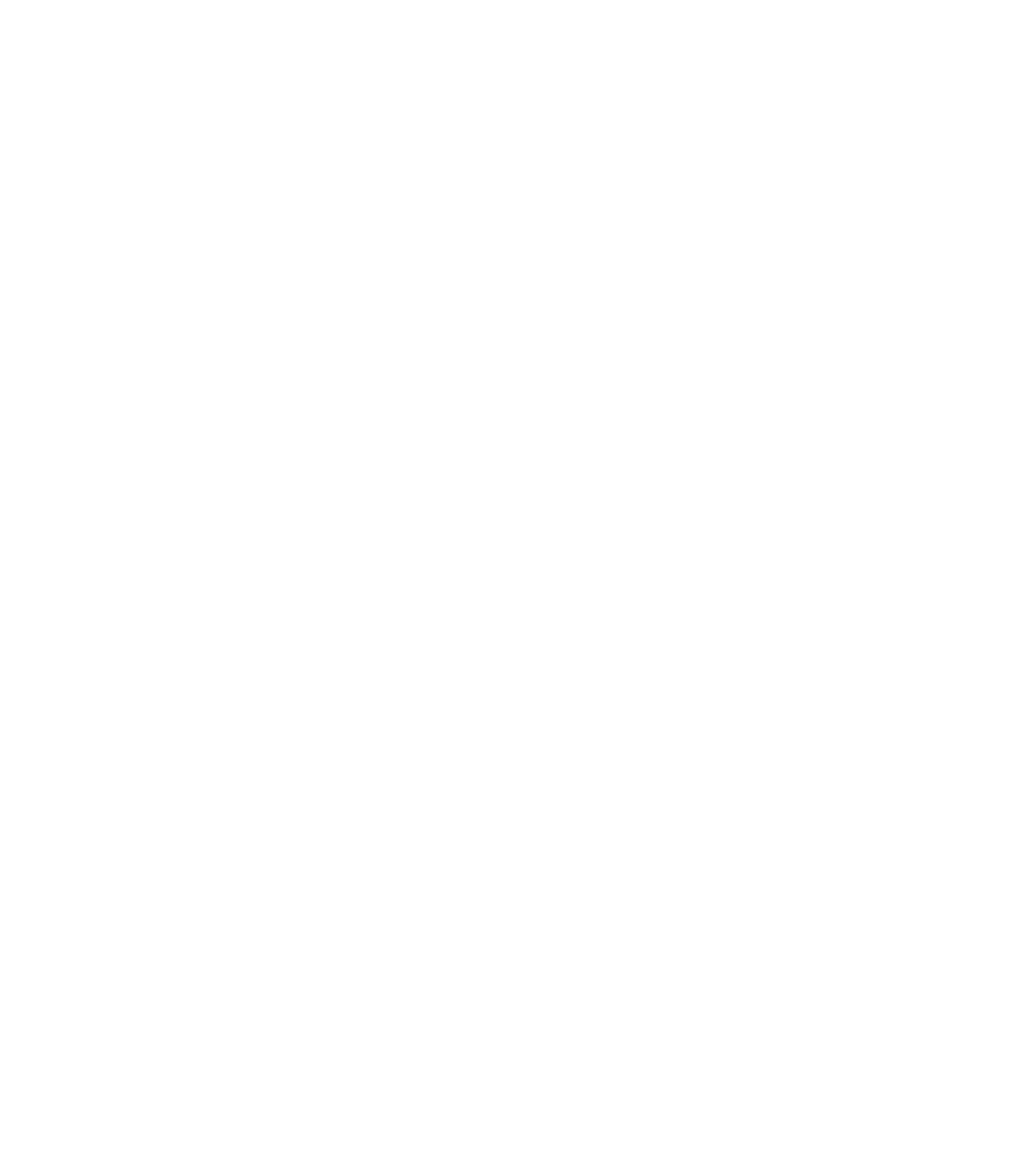
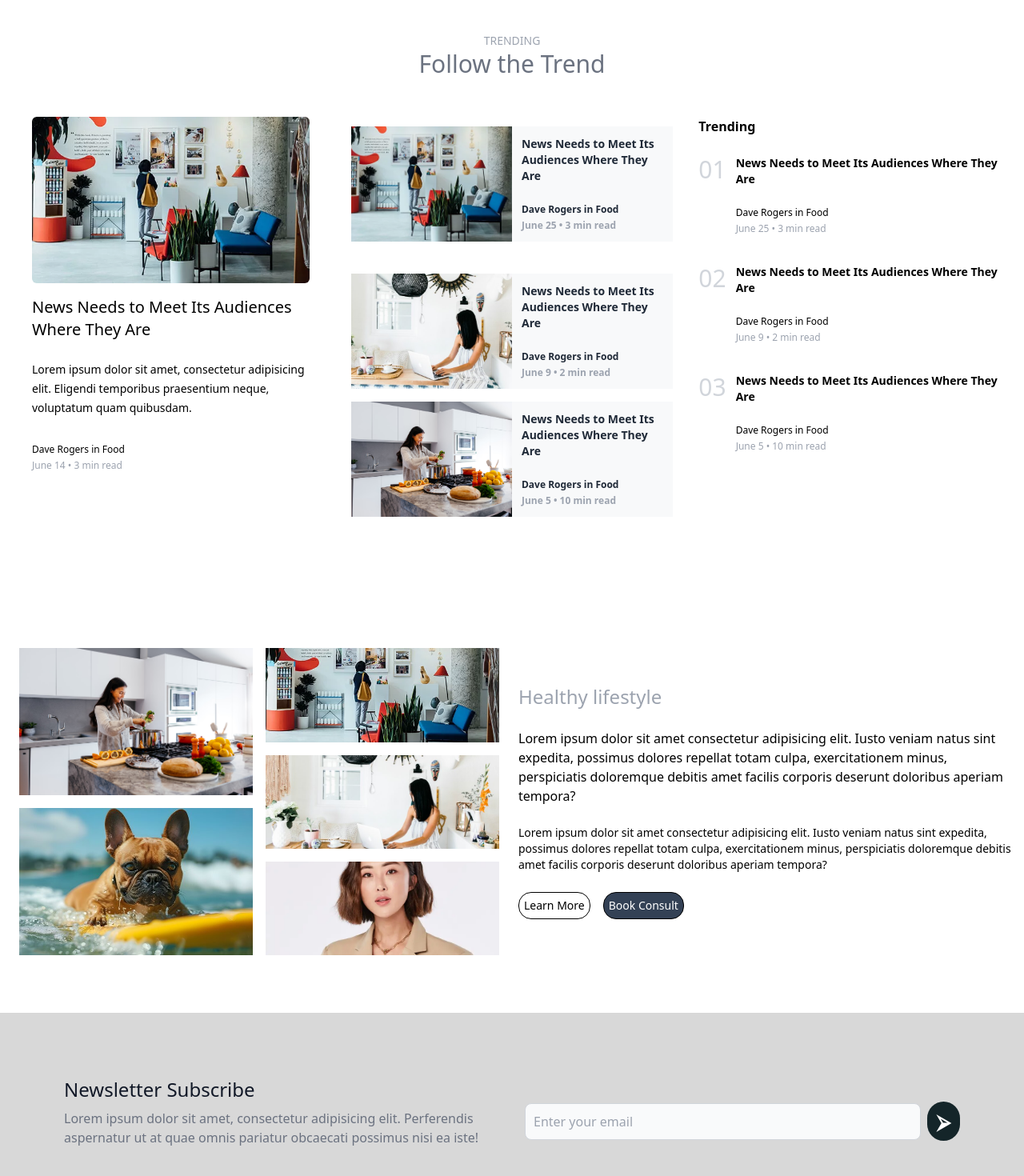
Before and after one commit to MorinaElsa/Vue-Tailwind-VlogTemplate, a Vue app: page / in a window 1280 px wide. Shown: the part 1103-2573 px from the top of the page at 80% size. Before the commit the page ends 1101 px from the top, so only its background shows below. Built offline with nearby package versions, Linux system fonts and the light colour scheme; the HTML template or start-up script is replaced by a standard one.

Commit message:
Adding Health and minor changes

```diff
--- a/src/App.vue
+++ b/src/App.vue
@@ -1,17 +1,19 @@
 <script setup>
+
+import { ref } from 'vue';
   import HomeVue from './components/Home.vue';
   import NavBar from './components/NavBar.vue';
+import SubscribeVue from './components/Subscribe.vue';
+import HealthVue from './components/Health.vue';
+import EditorsPickVue from './components/EditorsPick.vue';
 
-  import { ref } from 'vue';
-
-  const isMenuOpen = ref(false);
-
-  function toggleMenu() {
-    isMenuOpen.value = !isMenuOpen.value;
-  }
 </script>
 
 <template>
-  <NavBar :isMenuOpen="isMenuOpen" :toggleMenu="toggleMenu" />
+  <NavBar />
   <HomeVue />
+  <EditorsPickVue />
+  <HealthVue />
+  <SubscribeVue />
+
 </template>
--- /dev/null
+++ b/src/assets/data/editorsPickData.js
@@ -0,0 +1,37 @@
+import imgVlogFirst from "../img/vlog1.png";
+import imgVlogSecond from "../img/vlog2.jpg";
+import imgCooking from "../img/cook.png";
+const data = [
+  {
+    id: "01",
+    image: imgVlogFirst,
+    title: "News Needs to Meet Its Audiences Where They Are",
+    titleLink: "https://preview.colorlib.com/theme/meranda/blog-single.html",
+    name: " Dave Rogers",
+    date: "June 25",
+    icon: "•",
+    readMinutes: " 3 min read",
+  },
+  {
+    id: "02",
+    image: imgVlogSecond,
+    title: "News Needs to Meet Its Audiences Where They Are",
+    titleLink: "https://preview.colorlib.com/theme/meranda/blog-single.html",
+    name: " Dave Rogers",
+    date: "June 9",
+    icon: "•",
+    readMinutes: " 2 min read",
+  },
+  {
+    id: "03",
+    image: imgCooking,
+    title: "News Needs to Meet Its Audiences Where They Are",
+    titleLink: "https://preview.colorlib.com/theme/meranda/blog-single.html",
+    name: " Dave Rogers",
+    date: "June 5",
+    icon: "•",
+    readMinutes: " 10 min read",
+  },
+];
+
+export default data;
--- /dev/null
+++ b/src/components/EditorsPick.vue
@@ -0,0 +1,92 @@
+<template>
+  <div class="site-section mb-20 mt-20">
+    <div class="text-center mb-12">
+      <span class="text-sm text-gray-400 font-medium uppercase">
+        Trending
+      </span>
+      <h2 class="text-3xl text-gray-500">Follow the Trend</h2>
+    </div>
+    <div class="max-w-screen-xl mx-auto lg:flex lg:flex-row sm:flex-col">
+      <div class="lg:w-1/3 w-full px-10 mb-8 lg:mb-0">
+        <img class="w-full rounded-md mb-4" :src="imgVlog1" alt="Vlog post" />
+        <h2 class="font-medium text-xl mb-6">
+          News Needs to Meet Its Audiences Where They Are
+        </h2>
+        <p class="mb-8 text-sm leading-6">
+          Lorem ipsum dolor sit amet, consectetur adipisicing elit. Eligendi
+          temporibus praesentium neque, voluptatum quam quibusdam.
+        </p>
+        <div class="flex flex-col space-y-1 text-xs">
+          <span>Dave Rogers in Food</span>
+          <span class="text-gray-400">
+            June 14 <span> • </span>3 min read
+          </span>
+        </div>
+      </div>
+      <div class="lg:w-1/3 flex flex-col space-y-4 text-gray-800 py-3 px-3">
+        <div
+          v-for="item in dataAll"
+          class="bg-posts-background leading-relaxed flex flex-row mb-6"
+          :key="item.id"
+        >
+          <div class="w-1/2">
+            <img
+              :src="item.image"
+              alt="Thumbnail"
+              class="w-full h-full object-cover"
+            />
+          </div>
+          <div class="w-1/2 text-sm font-semibold p-3">
+            <h2 class="mb-6">
+              <a :href="item.titleLink">{{ item.title }}</a>
+            </h2>
+            <div class="flex flex-col space-y-1 text-xs">
+              <span>{{ item.name }} in Food</span>
+              <span class="text-gray-400">
+                {{ item.date }} <span>{{ item.icon }}</span>
+                {{ item.readMinutes }}
+              </span>
+            </div>
+          </div>
+        </div>
+      </div>
+      <div class="lg:w-1/3 px-5">
+        <div class="font-semibold mb-6">
+          <h2>Trending</h2>
+        </div>
+
+        <div v-for="item in dataAll" class="flex flex-row mb-6" :key="item.id">
+          <div class="text-gray-300 text-3xl"> {{ item.id }}</div>
+          <div class="text-sm pb-3 px-3">
+            <h2 class="mb-6 font-semibold">
+              <a :href="item.titleLink">{{ item.title }}</a>
+            </h2>
+            <div class="flex flex-col space-y-1 text-xs">
+              <span>{{ item.name }} in Food</span>
+              <span class="text-gray-400">
+                {{ item.date }} <span>{{ item.icon }}</span>
+                {{ item.readMinutes }}
+              </span>
+            </div>
+          </div>
+        </div>
+      </div>
+    </div>
+  </div>
+</template>
+
+<script>
+import imgVlog1 from "../assets/img/vlog1.png";
+import dataAll from "../assets/data/editorsPickData";
+
+export default {
+  name: "EditorsPickPage",
+  components: {},
+  data() {
+    return {
+      dataAll: dataAll,
+      imgVlog1: imgVlog1,
+    };
+  },
+};
+</script>
--- /dev/null
+++ b/src/components/Health.vue
@@ -0,0 +1,80 @@
+<template>
+    <div class="max-w-[1400px] m-auto py-16 px-4 grid lg:grid-cols-2 gap-4">
+      <div class="grid grid-cols-2 grid-rows-6 lg:h-[50vh] md:h-[50vh] ">
+        <img
+          class="row-span-3 object-cover w-full h-full p-2"
+          :src='imgCook'
+          alt="food1"
+        />
+        <img
+          class="row-span-2 object-cover w-full h-full p-2"
+          :src='imgVlog1'
+          alt="food1"
+        />
+        <img
+          class="row-span-2 object-cover w-full h-full p-2"
+          :src='imgVlog2'
+          alt="food1"
+        />
+        <img
+          class="row-span-3 object-cover w-full h-full p-2"
+          :src='imgVlog3'
+          alt="food1"
+        />
+        <img
+          class="row-span-2 object-cover w-full h-full p-2"
+          :src='imgInfluencer'
+          alt="food1"
+        />
+      </div>
+      <div class="flex flex-col h-full justify-center">
+        <h3 class="text-2xl md:text-2xl text-gray-400 font-semi-bold">
+
+          Healthy lifestyle
+        </h3>
+        <p class="text-md py-6">
+          Lorem ipsum dolor sit amet consectetur adipisicing elit. Iusto veniam
+          natus sint expedita, possimus dolores repellat totam culpa,
+          exercitationem minus, perspiciatis doloremque debitis amet facilis
+          corporis deserunt doloribus aperiam tempora?
+        </p>
+        <p class="pb-6 text-sm">
+          Lorem ipsum dolor sit amet consectetur adipisicing elit. Iusto veniam
+          natus sint expedita, possimus dolores repellat totam culpa,
+          exercitationem minus, perspiciatis doloremque debitis amet facilis
+          corporis deserunt doloribus aperiam tempora?
+        </p>
+        <div>
+          <button class="md:text-sm border-black border mr-4 hover:shadow-xl rounded-2xl p-1.5">
+            Learn More
+          </button>
+          <button class="md:text-sm bg-slate-700 border text-white border-black hover:shadow-6xl rounded-2xl p-1.5">
+            Book Consult
+          </button>
+        </div>
+      </div>
+    </div>
+  </template>
+
+  <script>
+import imgCook from '../assets/img/cook.png';
+import imgVlog1 from '../assets/img/vlog1.png'
+import imgVlog2 from '../assets/img/vlog2.jpg'
+import imgVlog3 from '../assets/img/vlog3.jpg'
+import imgInfluencer from '../assets/img/influencer.png'
+
+
+export default {
+  name: 'Healthage',
+  components: {},
+  data() {
+    return {
+      imgCook: imgCook,
+      imgVlog1: imgVlog1,
+      imgVlog2: imgVlog2,
+      imgVlog3:imgVlog3,
+      imgInfluencer:imgInfluencer,
+    };
+  },
+};
+</script>
--- a/src/components/Home.vue
+++ b/src/components/Home.vue
@@ -45,8 +45,3 @@
   },
 };
 </script>
-
-
-  <style scoped>
-
-  </style>
--- a/src/components/NavBar.vue
+++ b/src/components/NavBar.vue
@@ -1,12 +1,3 @@
-<script setup>
-import { ref } from 'vue'
-const isMenuOpen = ref(false);
-
-const toggleMenu = () => {
-  isMenuOpen.value = !isMenuOpen.value;
-}
-</script>
-
 <template>
   <nav class="fixed top-0 z-50 w-full bg-white shadow-lg">
       <div class="flex justify-between items-center h-16 px-4 max-w-[1240px] mx-auto">
@@ -15,15 +6,11 @@
         </h2>
         <div class="sm:hidden">
           <button
-            onClick={toggleMenu}
+
             class="text-xl text-gray-800 focus:outline-none"
           >
           ☰
-              {isMenuOpen ? (
-                <path d="M6 18L18 6M6 6l12 12"></path>
-              ) : (
-                <path d="M4 6h16M4 12h16m-7 6h7"></path>
-              )}
+
           </button>
         </div>
         <ul
@@ -38,6 +25,8 @@
     </nav>
 </template>
 
-<style scoped>
 
-</style>
+<script setup>
+import { ref } from 'vue'
+
+</script>
--- /dev/null
+++ b/src/components/Subscribe.vue
@@ -0,0 +1,47 @@
+<template>
+     <div class="w-full bg-background-gray">
+      <div class="p-10 lg:p-20 max-w-screen-2xl m-auto flex flex-col lg:flex-row items-start lg:items-center">
+        <div class="lg:w-1/2 lg:mr-8 mb-8 lg:mb-0">
+          <div class="content mb-6">
+            <h2 class="text-lg lg:text-2xl text-gray-900 mb-2">
+              Newsletter Subscribe
+            </h2>
+            <p class="text-sm lg:text-base text-gray-500 font-medium">
+              Lorem ipsum dolor sit amet, consectetur adipisicing elit.
+              Perferendis aspernatur ut at quae omnis pariatur obcaecati
+              possimus nisi ea iste!
+            </p>
+          </div>
+        </div>
+
+        <form class="lg:w-1/2 w-full">
+          <div class="lg:flex items-center justify-between">
+            <input
+              class="bg-gray-50 border border-gray-300 text-gray-900 text-sm lg:text-base rounded-lg p-2.5 flex-grow sm:w-96"
+              type="email"
+              placeholder="Enter your email"
+            />
+            <button type="submit" class="mt-4 lg:mt-0 ml-2">
+              <span class="bg-button-color hover:bg-button-color text-white text-xl lg:text-2xl text-center font-extrabold py-2 px-3 rounded-full">
+                ⮚
+              </span>
+            </button>
+          </div>
+        </form>
+      </div>
+    </div>
+  </template>
+
+  <script>
+
+
+export default {
+  name: 'SubscribePage',
+  components: {},
+  data() {
+    return {
+
+    };
+  },
+};
+</script>
```
Also changed, not shown: src/assets/img/vlog3.jpg (added).
